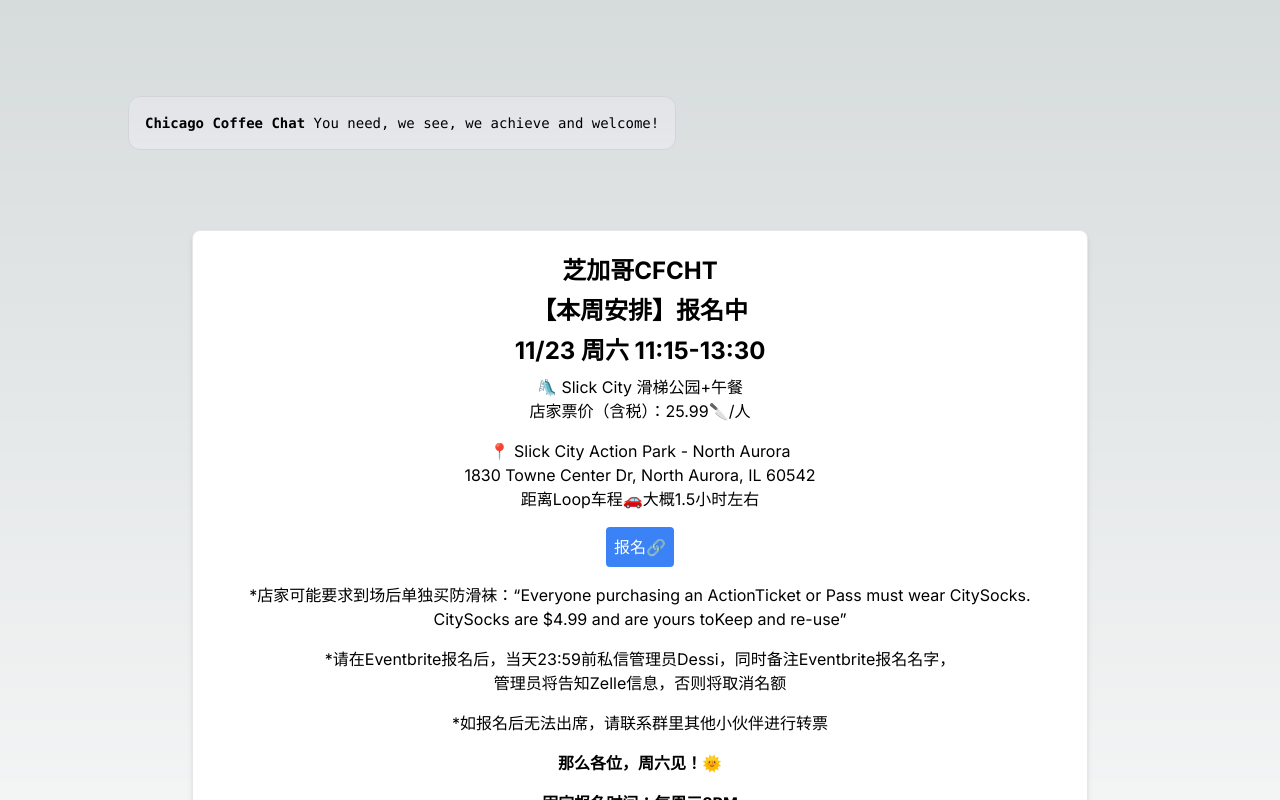
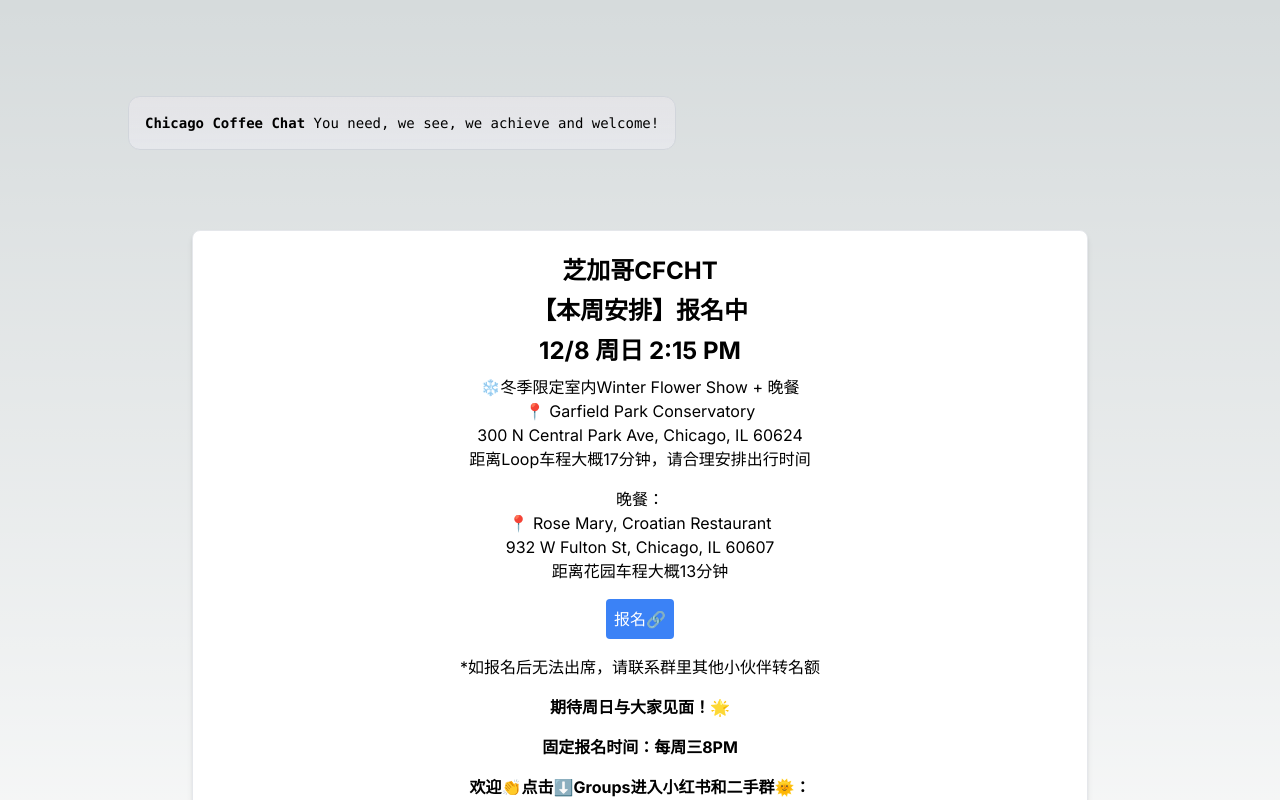
Before and after one commit to Brack-Wang/nextjs, a Next.js app: page / in a window 1280 px wide. Shown: the top 800 px of the page. Built offline with nearby package versions, Linux system fonts and the light colour scheme.

Commit message:
Update page.tsx

```diff
--- a/app/page.tsx
+++ b/app/page.tsx
@@ -20,17 +20,16 @@ export default function Home() {
 
 {/* TODO: Change the content for weekly events' information below */}
 {/* Event Details Replacement Start */}
-  <h2 className="text-2xl font-bold mb-2">【本周安排】报名中</h2>
-  <h2 className="text-2xl font-bold mb-2">11/23 周六 11:15-13:30</h2>
-  <p className="mb-4">🛝 Slick City 滑梯公园+午餐<br />店家票价（含税）：25.99🔪/人</p>
-  <p className="mb-4">📍 Slick City Action Park - North Aurora<br />1830 Towne Center Dr, North Aurora, IL 60542<br />距离Loop车程🚗大概1.5小时左右</p>
-  <a href="https://www.eventbrite.com/e/cfcht1026-130-pm-slick-city-tickets-1089530859129?aff=oddtdtcreator&fbclid=IwZXh0bgNhZW0CMTEAAR3SpJMNFKskSe8PjFgpnezLcsUKo-n85_3keJxvHz1wIjblmungYaL49Nw_aem_ZzdnoFOCtWt6oJiA8Dp2Lw" target="_blank" className="inline-block bg-blue-500 text-white p-2 rounded hover:bg-blue-700 transition duration-300 ease-in-out">报名🔗</a>
-<p className="mt-4">*店家可能要求到场后单独买防滑袜：“Everyone purchasing an ActionTicket or Pass must wear CitySocks. <br />CitySocks are $4.99 and are yours toKeep and re-use”</p>
-  <p className="mt-4">*请在Eventbrite报名后，当天23:59前私信管理员Dessi，同时备注Eventbrite报名名字，<br />管理员将告知Zelle信息，否则将取消名额</p>
-  <p className="mt-4">*如报名后无法出席，请联系群里其他小伙伴进行转票</p>
-  <p className="mt-4 font-bold">那么各位，周六见！🌞</p>
-  <p className="mt-4 font-bold">固定报名时间：每周三8PM</p>
+<h2 className="text-2xl font-bold mb-2">【本周安排】报名中</h2>
+<h2 className="text-2xl font-bold mb-2">12/8 周日 2:15 PM </h2>
+<p className="mb-4">❄️冬季限定室内Winter Flower Show + 晚餐<br />📍 Garfield Park Conservatory<br />300 N Central Park Ave, Chicago, IL 60624<br />距离Loop车程大概17分钟，请合理安排出行时间</p>
+<p className="mb-4">晚餐：<br />📍 Rose Mary, Croatian Restaurant<br />932 W Fulton St, Chicago, IL 60607<br />距离花园车程大概13分钟</p>
+<a href="https://www.eventbrite.co.nz/e/cfcht128-2pm-garfield-park-conservatory-tickets-1102504433439?aff=oddtdtcreator" target="_blank" className="inline-block bg-blue-500 text-white p-2 rounded hover:bg-blue-700 transition duration-300 ease-in-out">报名🔗</a>
+<p className="mt-4">*如报名后无法出席，请联系群里其他小伙伴转名额</p>
+<p className="mt-4 font-bold">期待周日与大家见面！🌟</p>
+<p className="mt-4 font-bold">固定报名时间：每周三8PM</p>
 {/* Event Details Replacement End */}
+
 
 
 <p className="mt-4 font-bold">欢迎👏点击⬇️Groups进入小红书和二手群🌞：</p>
```
